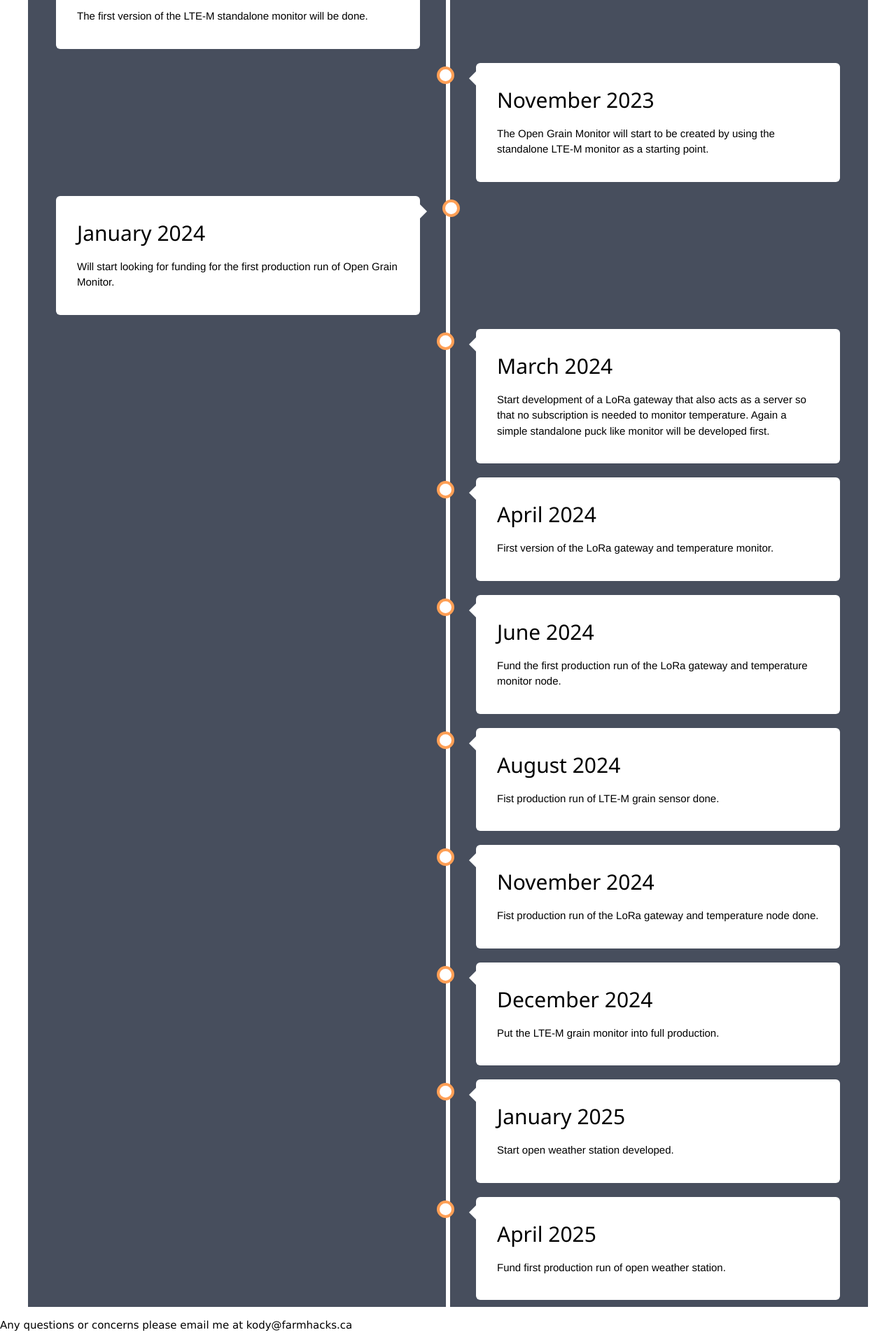
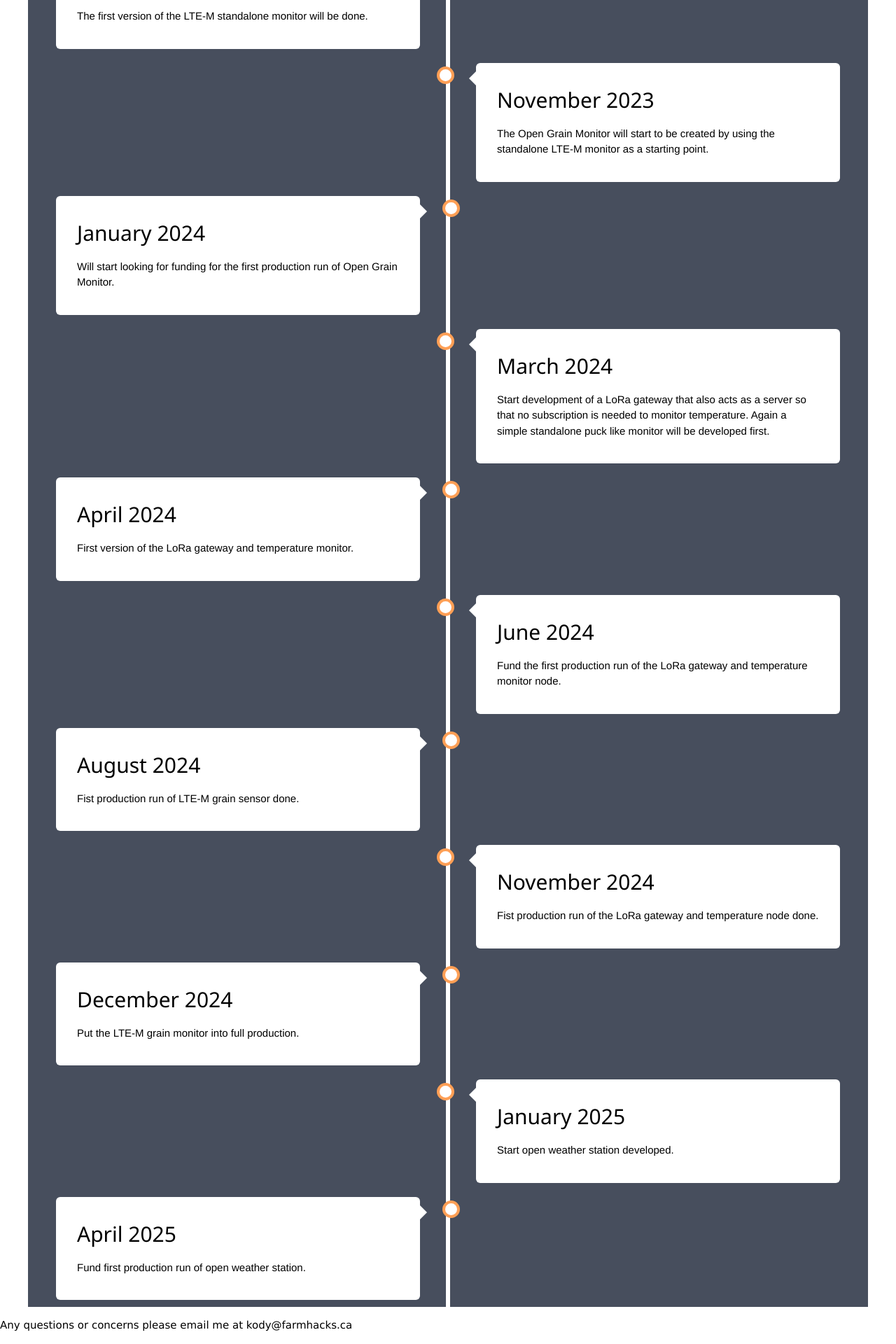
Before and after one commit to PhysicsUofRAUI/farmhacks, a Jekyll site: the page built from index.html, in a window 1280 px wide. Shown: the part 668-2588 px from the top of the page at 70% size. Built offline with Jekyll 4.4.1, drawn with Linux system fonts in a browser that asks for light colours.

Commit message:
make timeline balanced left and right

```diff
--- a/index.html
+++ b/index.html
@@ -47,7 +47,7 @@ See below for the projected roadmap/timeline.
       <p>Start development of a LoRa gateway that also acts as a server so that no subscription is needed to monitor temperature. Again a simple standalone puck like monitor will be developed first.</p>
     </div>
   </div>
-  <div class="container right">
+  <div class="container left">
     <div class="content">
       <h2>April 2024</h2>
       <p>First version of the LoRa gateway and temperature monitor.</p>
@@ -59,7 +59,7 @@ See below for the projected roadmap/timeline.
       <p>Fund the first production run of the LoRa gateway and temperature monitor node.</p>
     </div>
   </div>
-  <div class="container right">
+  <div class="container left">
     <div class="content">
       <h2>August 2024</h2>
       <p>Fist production run of LTE-M grain sensor done.</p>
@@ -71,7 +71,7 @@ See below for the projected roadmap/timeline.
       <p>Fist production run of the LoRa gateway and temperature node done.</p>
     </div>
   </div>
-  <div class="container right">
+  <div class="container left">
     <div class="content">
       <h2>December 2024</h2>
       <p>Put the LTE-M grain monitor into full production.</p>
@@ -83,7 +83,7 @@ See below for the projected roadmap/timeline.
       <p>Start open weather station developed.</p>
     </div>
   </div>
-  <div class="container right">
+  <div class="container left">
     <div class="content">
       <h2>April 2025</h2>
       <p>Fund first production run of open weather station.</p>
```
